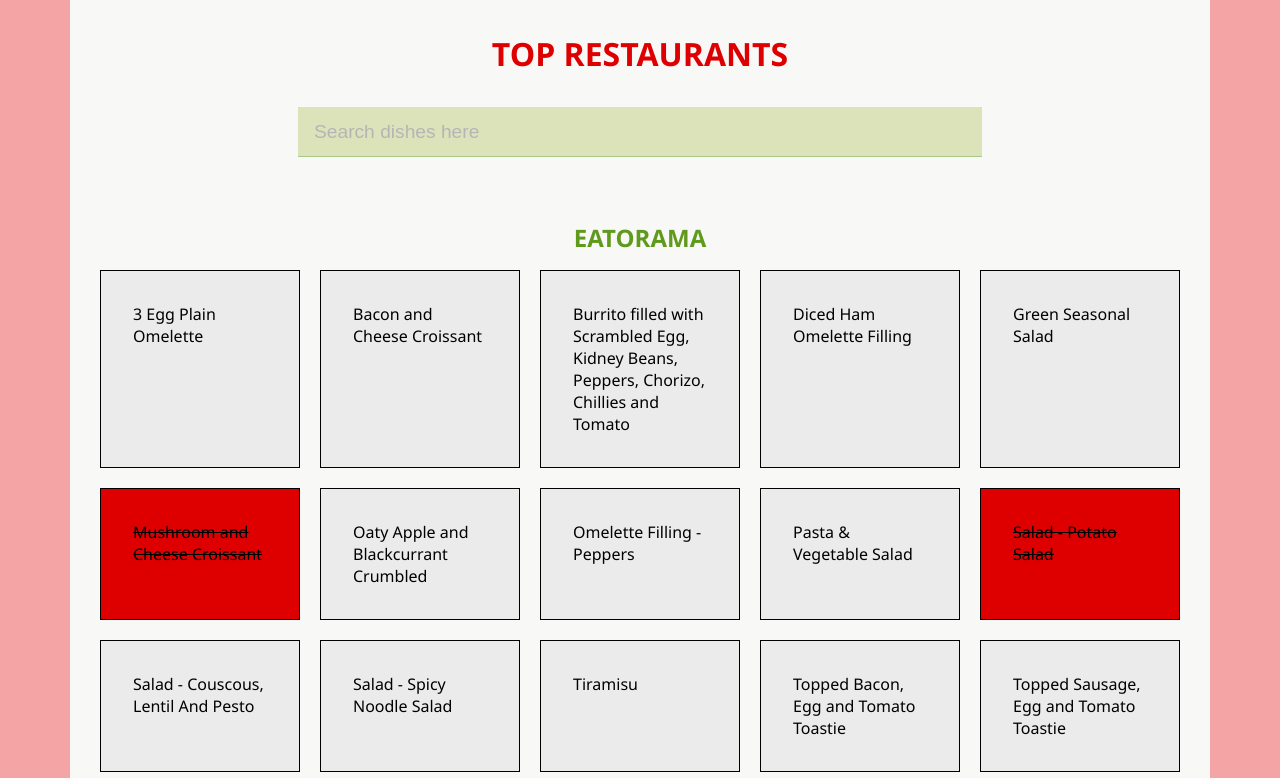
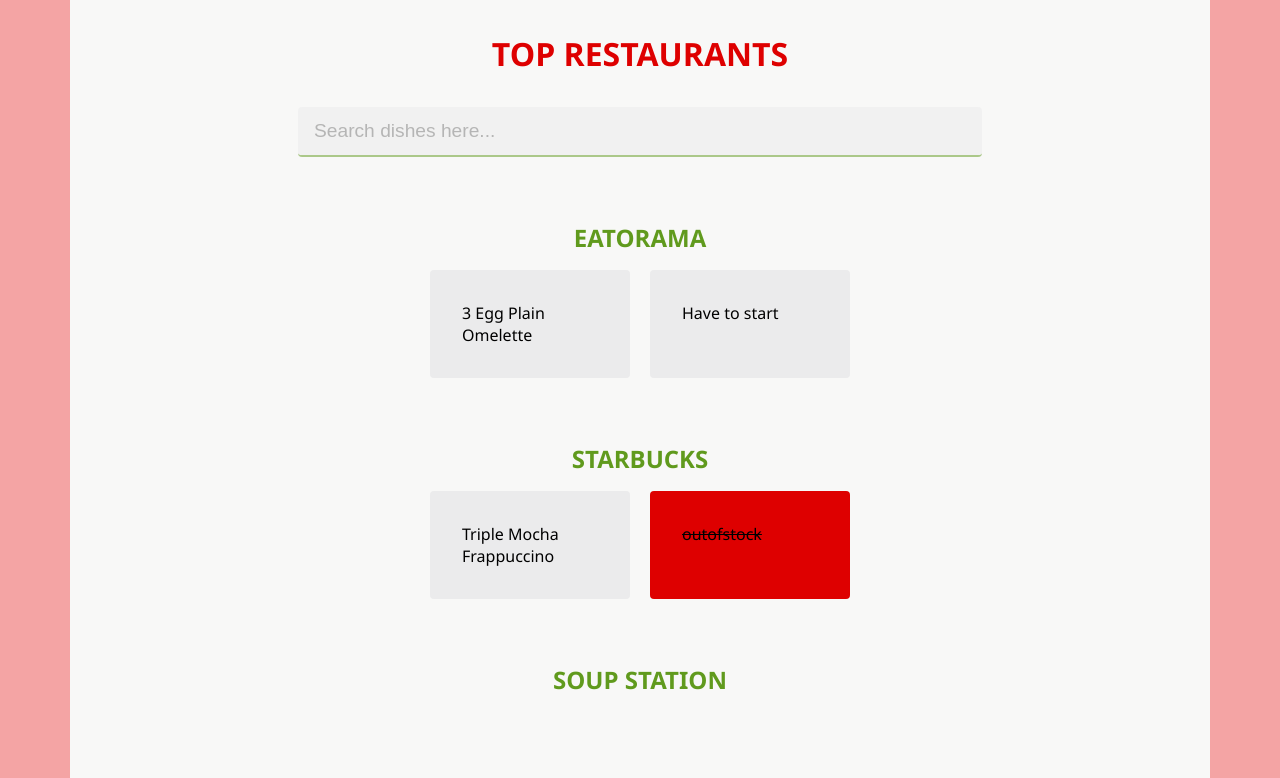
Before and after one commit to shabbuDigitUp/Restaurant-Assignment-React, a React (Create React App) app: page / in a window 1280 px wide. Shown: the top 778 px of the page. Built offline with nearby package versions, Linux system fonts and the light colour scheme.

Commit message:
search page modified

```diff
--- a/src/Components/Form/Search.js
+++ b/src/Components/Form/Search.js
@@ -6,7 +6,7 @@
     <form>
       <input
         type="text"
-        placeholder="Search dishes here"
+        placeholder="Search dishes here..."
         onChange={props.handleChange}
         value={props.searchInput}
       />
--- a/src/Components/Form/search.css
+++ b/src/Components/Form/search.css
@@ -3,13 +3,14 @@
     margin: 2rem auto 0;
 }
 form input{
-    border-bottom: 1px solid #609a1d;
+    border-bottom: 2px solid #609a1d;
+    border-radius: 4px;
     width: 100%;
     min-height: 50px;
     padding-inline: 1rem;
     font-size: 1.2rem;
     opacity: .5;
-    background: #c1cf7f;
+    background: #ebebec;
 }
 
 @media screen and (max-width: 768px) {
--- a/src/Components/Restaurants/Restaurants.js
+++ b/src/Components/Restaurants/Restaurants.js
@@ -1,6 +1,6 @@
 import React, { useState } from "react";
 import restaurantMenu from "../../Json/restaurant";
-import Search from "../Form/Search"
+import Search from "../Form/Search";
 import "./restaurants.css";
 
 const Restaurant = () => {
@@ -10,14 +10,12 @@
   let CURRENTTIME = 0;
 
   const date = new Date();
-  const showTime =  date.getHours() + ":" + date.getMinutes();
+  const showTime = date.getHours() + ":" + date.getMinutes();
 
-  showTime.split(":").map((t, idx) =>{
-    let tm = idx === 0 ? parseInt(t * 60) : parseInt(t)
-    return CURRENTTIME += tm
-    })
-
-    console.log('CURRENTTIME', CURRENTTIME);
+  showTime.split(":").map((t, idx) => {
+    let tm = idx === 0 ? parseInt(t * 60) : parseInt(t);
+    return (CURRENTTIME += tm);
+  });
 
   const [searchInput, setSearchInput] = useState("");
 
@@ -29,29 +27,35 @@
   return (
     <>
       <Search handleChange={handleChange} searchInput={searchInput} />
+
       {keys.map((key, idx) => {
         return (
           <section key={idx} id={key.toLowerCase().split(" ").join("")}>
             <h2>{key}</h2>
             <ul className="foodItems">
-              {searchInput.length === 0
-                ? availableRestra[key].map(
-                    ({ foodname, servingtime, outofstock }, idx) => {
+              {availableRestra[key].filter(({foodname}) => {
+
+                  if (!searchInput) return true;
+                  if (foodname.toLowerCase().includes(searchInput)) {
+                    return true;
+                  }
+                  })
+                .map(({ foodname, servingtime, outofstock }, idx) => {
 
                   let STARTTIME = 0;
                   let ENDTIME = 0;
 
-                      servingtime.split("-")[0].split(":").map((t, i) =>{
-                        let tm = i === 0 ? parseInt(t * 60) : parseInt(t)
-                        return STARTTIME += tm
-                       })
+                  servingtime.split("-")[0].split(":").map((t, i) => {
+                      let tm = i === 0 ? parseInt(t * 60) : parseInt(t);
+                      return (STARTTIME += tm);
+                    });
 
-                      servingtime.split("-")[1].split(":").map((t, i) =>{
-                        let tm = i === 0 ? parseInt(t * 60) : parseInt(t)
-                        return ENDTIME += tm
-                       })
+                    servingtime.split("-")[1].split(":").map((t, i) => {
+                      let tm = i === 0 ? parseInt(t * 60) : parseInt(t);
+                      return (ENDTIME += tm);
+                    });
 
-                      if (STARTTIME < CURRENTTIME && ENDTIME > CURRENTTIME) {
+                  if (STARTTIME <= CURRENTTIME && ENDTIME >= CURRENTTIME) {
                     return outofstock ? (
                       <li key={idx} readOnly className="disabled">
                         {foodname}
@@ -62,13 +66,6 @@
                   } else {
                     return null;
                   }
-                    }
-                  )
-                : availableRestra[key].map(({ foodname }, idx) => {
-                    if (foodname.toLowerCase().includes(searchInput)) {
-                      return <li key={idx}>{`${foodname}`}</li>;
-                    } else {
-                      return null}
                 })}
             </ul>
           </section>
--- a/src/Components/Restaurants/restaurants.css
+++ b/src/Components/Restaurants/restaurants.css
@@ -18,7 +18,7 @@
 
 .foodItems li {
   padding: 2rem;
-  border: 1px solid;
+  border-radius: 4px;
   background: #ebebec;
 }
 
--- a/src/Json/restaurant.json
+++ b/src/Json/restaurant.json
@@ -8,229 +8,40 @@
         "outofstock": false
       },
       {
-          "foodid": "ABCMAIN:eatorama:9",
-          "foodname": "Bacon and Cheese Croissant",
-          "servingtime": "0:0-23:59",
-          "outofstock": false
-        },
-        {
-          "foodid": "ABCMAIN:eatorama:8",
-          "foodname": "Burrito filled with Scrambled Egg, Kidney Beans, Peppers, Chorizo, Chillies and Tomato",
-          "servingtime": "0:0-23:59",
-          "outofstock": false
-        },
-        {
-          "foodid": "ABCMAIN:eatorama:4",
-          "foodname": "Diced Ham Omelette Filling",
-          "servingtime": "0:0-23:59",
-          "outofstock": false
-        },
-        {
-          "foodid": "ABCMAIN:eatorama:2",
-          "foodname": "Fresh Tomato Omelette Filling",
-          "servingtime": "0:0-2:59",
-          "outofstock": false
-        },
-        {
-          "foodid": "ABCMAIN:eatorama:12",
-          "foodname": "Freshly Made Custard Sauce",
-          "servingtime": "18:0-18:15",
-          "outofstock": false
-        },
-        {
-          "foodid": "ABCMAIN:eatorama:15",
-          "foodname": "Green Seasonal Salad",
-          "servingtime": "0:0-23:59",
-          "outofstock": false
-        },
-        {
-          "foodid": "ABCMAIN:eatorama:10",
-          "foodname": "Mushroom and Cheese Croissant",
-          "servingtime": "0:0-23:59",
-          "outofstock": true
-        },
-        {
-          "foodid": "ABCMAIN:eatorama:11",
-          "foodname": "Oaty Apple and Blackcurrant Crumbled",
-          "servingtime": "0:0-23:59",
-          "outofstock": false
-        },
-        {
-          "foodid": "ABCMAIN:eatorama:3",
-          "foodname": "Omelette Filling - Peppers",
-          "servingtime": "0:0-23:59",
-          "outofstock": false
-        },
-        {
-          "foodid": "ABCMAIN:eatorama:16",
-          "foodname": "Pasta & Vegetable Salad",
-          "servingtime": "0:0-23:59",
-          "outofstock": false
-        },
-        {
-          "foodid": "ABCMAIN:eatorama:19",
-          "foodname": "Salad  - Potato Salad",
-          "servingtime": "0:0-23:59",
-          "outofstock": true
-        },
-        {
-          "foodid": "ABCMAIN:eatorama:17",
-          "foodname": "Salad - Couscous, Lentil And Pesto",
-          "servingtime": "0:0-23:59",
-          "outofstock": false
-        },
-        {
-          "foodid": "ABCMAIN:eatorama:18",
-          "foodname": "Salad - Spicy Noodle Salad",
-          "servingtime": "0:0-23:59",
-          "outofstock": false
-        },
-        {
-          "foodid": "ABCMAIN:eatorama:14",
-          "foodname": "Tiramisu",
-          "servingtime": "0:0-23:59",
-          "outofstock": false
-        },
-        {
-          "foodid": "ABCMAIN:eatorama:6",
-          "foodname": "Topped Bacon, Egg and Tomato Toastie",
-          "servingtime": "0:0-23:59",
-          "outofstock": false
-        },
-        {
-          "foodid": "ABCMAIN:eatorama:5",
-          "foodname": "Topped Sausage, Egg and Tomato Toastie",
-          "servingtime": "0:0-23:59",
-          "outofstock": false
-        },
-        {
-          "foodid": "ABCMAIN:eatorama:7",
-          "foodname": "Topped Spinach, Egg and Tomato Toastie",
-          "servingtime": "0:0-23:59",
+        "foodid": "ABCMAIN:eatorama:0",
+        "foodname": "Have to start",
+        "servingtime": "9:12-23:59",
         "outofstock": false
       }
     ],
     "STARBUCKS": [
+
       {
-          "foodid": "ABCMAIN:starbucks:13",
-          "foodname": "Bean & Egg Salad Bean & Egg Salad Bean & Egg Salad Bean & Egg Salad Bean & Egg Salad Bean & Egg Salad",
-          "servingtime": "0:0-23:59",
-          "outofstock": false
-        },
-        {
-          "foodid": "ABCMAIN:starbucks:0",
-          "foodname": "Black Coffee",
-          "servingtime": "0:0-01:59",
-          "outofstock": false
-        },
-        {
-          "foodid": "ABCMAIN:starbucks:3",
-          "foodname": "Caffe Americano",
-          "servingtime": "0:0-19:0",
-          "outofstock": false
-        },
-        {
-          "foodid": "ABCMAIN:starbucks:6",
-          "foodname": "Cappuccino",
-          "servingtime": "0:0-23:59",
-          "outofstock": false
-        },
-        {
-          "foodid": "ABCMAIN:starbucks:7",
-          "foodname": "Chicken Caesar Wrap",
-          "servingtime": "0:0-23:59",
-          "outofstock": false
-        },
-        {
-          "foodid": "ABCMAIN:starbucks:16",
-          "foodname": "Chickpea Salad",
-          "servingtime": "0:0-23:59",
-          "outofstock": false
-        },
-        {
-          "foodid": "ABCMAIN:starbucks:4",
-          "foodname": "Chocolate Mocha",
-          "servingtime": "0:0-23:59",
-          "outofstock": false
-        },
-        {
-          "foodid": "ABCMAIN:starbucks:15",
-          "foodname": "Couscous Salad",
-          "servingtime": "0:0-23:59",
-          "outofstock": false
-        },
-        {
-          "foodid": "ABCMAIN:starbucks:2",
-          "foodname": "Espresso",
-          "servingtime": "0:0-23:59",
-          "outofstock": false
-        },
-        {
-          "foodid": "ABCMAIN:starbucks:1",
-          "foodname": "Filter Coffee",
-          "servingtime": "0:0-23:59",
-          "outofstock": false
-        },
-        {
-          "foodid": "ABCMAIN:starbucks:9",
-          "foodname": "Green Seasonal Salad",
-          "servingtime": "0:0-23:59",
-          "outofstock": false
-        },
-        {
-          "foodid": "ABCMAIN:starbucks:14",
-          "foodname": "Pasta & Cauliflower Salad",
-          "servingtime": "0:0-23:59",
-          "outofstock": false
-        },
-        {
-          "foodid": "ABCMAIN:starbucks:12",
-          "foodname": "Piece of Fruit",
-          "servingtime": "0:0-23:59",
-          "outofstock": false
-        },
-        {
-          "foodid": "ABCMAIN:starbucks:10",
-          "foodname": "Potato Salad",
-          "servingtime": "0:0-23:59",
-          "outofstock": false
-        },
-        {
-          "foodid": "ABCMAIN:starbucks:11",
-          "foodname": "Sweet treat",
-          "servingtime": "0:0-23:59",
-          "outofstock": false
-        },
-        {
-          "foodid": "ABCMAIN:starbucks:8",
-          "foodname": "Tiramisu",
+        "foodid": "ABCMAIN:starbucks:5",
+        "foodname": "Triple Mocha Frappuccino",
         "servingtime": "0:0-23:59",
         "outofstock": false
       },
       {
         "foodid": "ABCMAIN:starbucks:5",
-          "foodname": "Triple Mocha Frappuccino",
+        "foodname": "outofstock",
         "servingtime": "0:0-23:59",
-          "outofstock": false
+        "outofstock": true
       }
     ],
     "SOUP STATION": [
-        {
-          "foodid": "ABCMAIN:soupstation:1",
-          "foodname": "Beef Soup",
-          "servingtime": "0:0-03:59",
-          "outofstock": false
-        },
-        {
-          "foodid": "ABCMAIN:soupstation:0",
-          "foodname": "Chicken Soup",
-          "servingtime": "0:0-23:59",
-          "outofstock": false
-        },
+
       {
         "foodid": "ABCMAIN:soupstation:2",
         "foodname": "Veg Soup",
-          "servingtime": "0:0-23:59",
+        "servingtime": "0:0-2:0",
+        "outofstock": false
+      },
+
+      {
+        "foodid": "ABCMAIN:soupstation:2",
+        "foodname": "Veg Soup 9:0-9:14",
+        "servingtime": "9:0-9:14",
         "outofstock": false
       }
     ]
```
Lines whose indentation alone changed are shown as unchanged.
